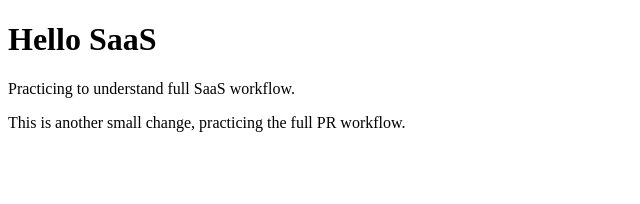
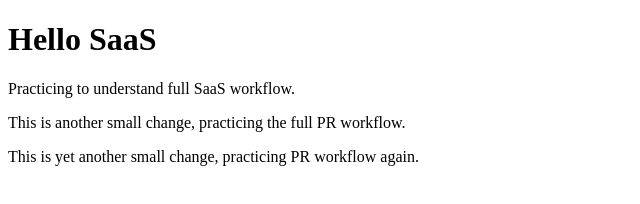
Before and after one commit to mapav989/notes-saas, a plain HTML site: page index.html in a window 1280 px wide. Shown: the whole page, without its empty margins (0-640 px from the left). Drawn offline with Linux system fonts and the light colour scheme.

Commit message:
Added a third paragraph to homepage

```diff
--- a/index.html
+++ b/index.html
@@ -10,5 +10,6 @@
     <h1>Hello SaaS</h1>
     <p>Practicing to understand full SaaS workflow.</p>
     <p>This is another small change, practicing the full PR workflow.</p>
+    <p>This is yet another small change, practicing PR workflow again.</p>
 </body>
 </html>
```
